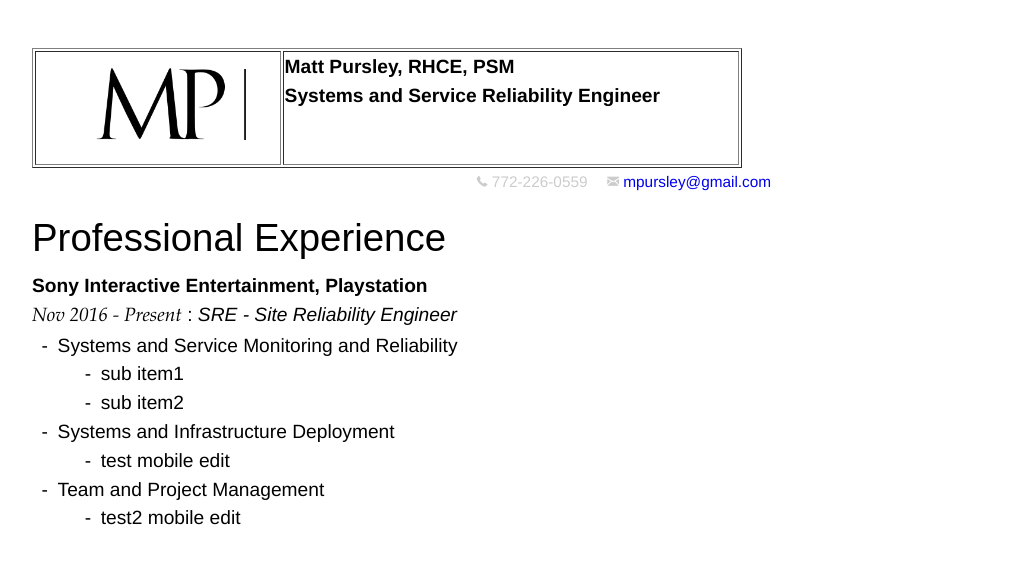
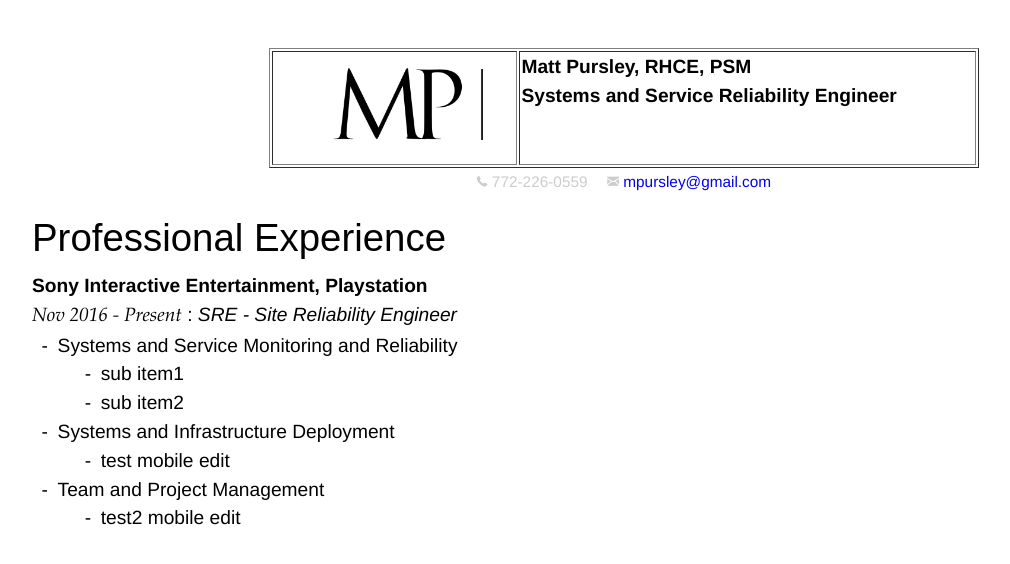
Before and after one commit to mpursley/mpursley.github.io, a Jekyll site: the page built from index_resume_short.md, in a window 1280 px wide. Shown: the top 564 px of the page, without its empty margins (16-1026 px from the left). Built offline with Jekyll 4.4.1, drawn with Linux system fonts in a browser that asks for light colours.

Commit message:
Update index_resume_short.md

```diff
--- a/index_resume_short.md
+++ b/index_resume_short.md
@@ -3,12 +3,13 @@
 title: Matt Pursley's CV
 ---
 
-<table style="width:60%" border="1">
+<center><table style="width:60%" border="1">
   <tr>
     <th valign="top"><img src="assets/matt pursley resume logo v2 cropped.png" width="200"></th>
     <th valign="top" align="left">Matt Pursley, RHCE, PSM<br>Systems and Service Reliability Engineer</th>
   </tr>
 </table>
+</center>
 
 
 <div id="webaddress">
```
